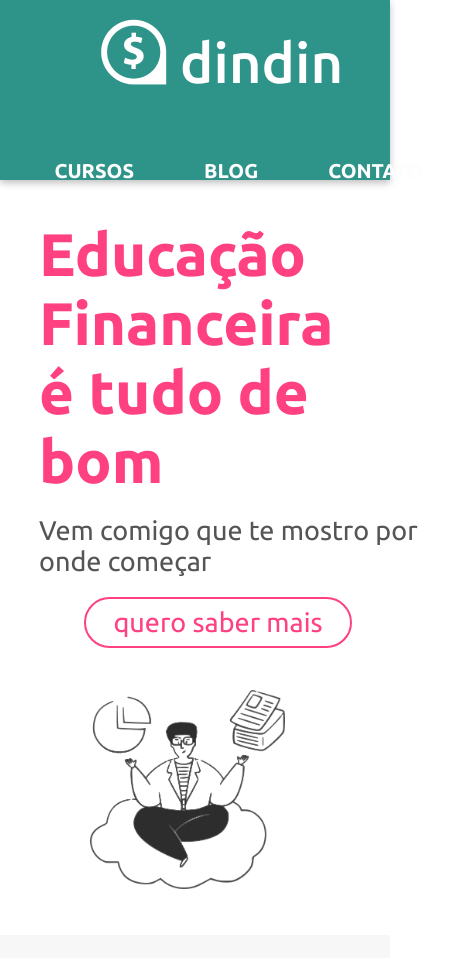
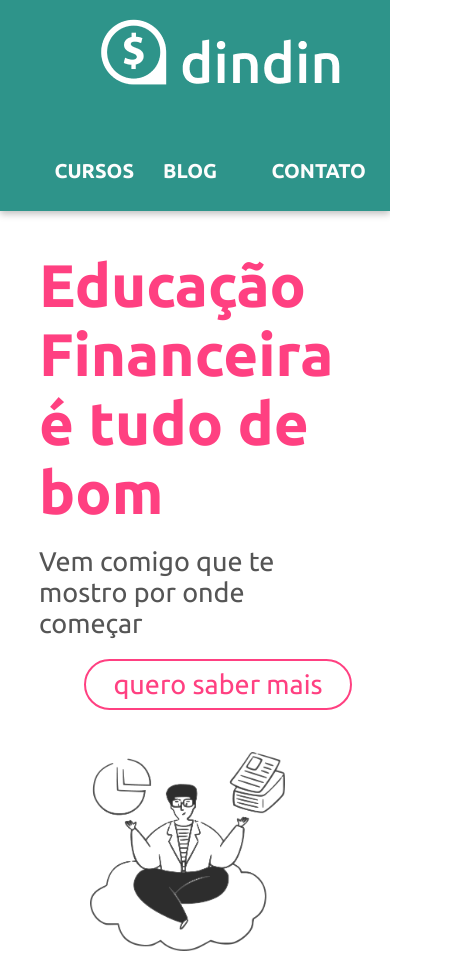
Before and after one commit to eduardo-fonseca/dindin-gama, a plain HTML site: page index.html in a window 390 px wide. Shown: the top 958 px of the page, 469 px wide, since content can reach past the window. Drawn offline with nearby package versions, Linux system fonts and the light colour scheme.

Commit message:
update: mobile fit

```diff
--- a/css/cssIndex.css
+++ b/css/cssIndex.css
@@ -240,6 +240,24 @@ header ul li {
     }
 
     #informativo-topo .texto-1-informativo-topo {
+        width: 300px !important;
+        height: fit-content !important;
+    }
+
+    header {
+        padding-bottom: 25vh !important;
+    }
+
+    header ul li {
+        width: 15vw !important;
+    }
+
+    #informativo-topo .texto-2-informativo-topo {
+        width: 300px !important;
+        height: fit-content !important;
+    }
+
+    .texto-descricao-sobre-nos {
         width: 300px !important;
         height: fit-content !important;
     }
```
